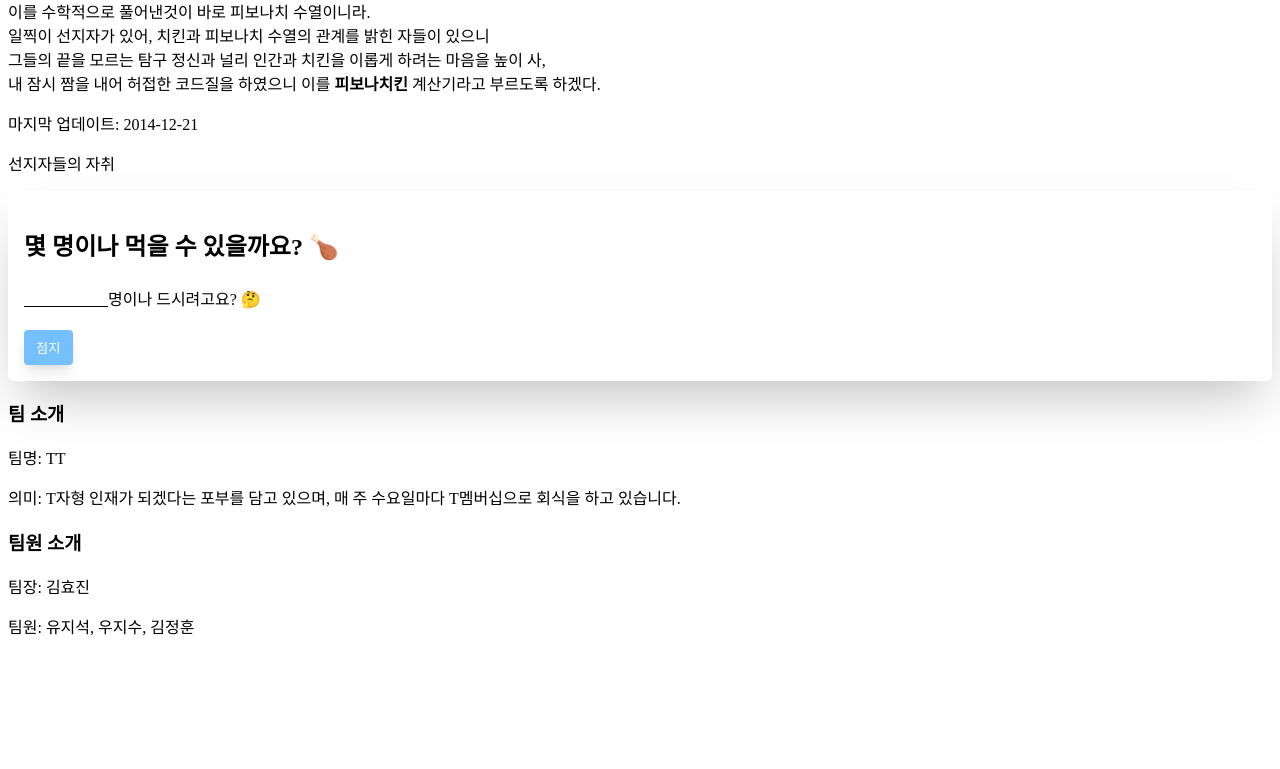
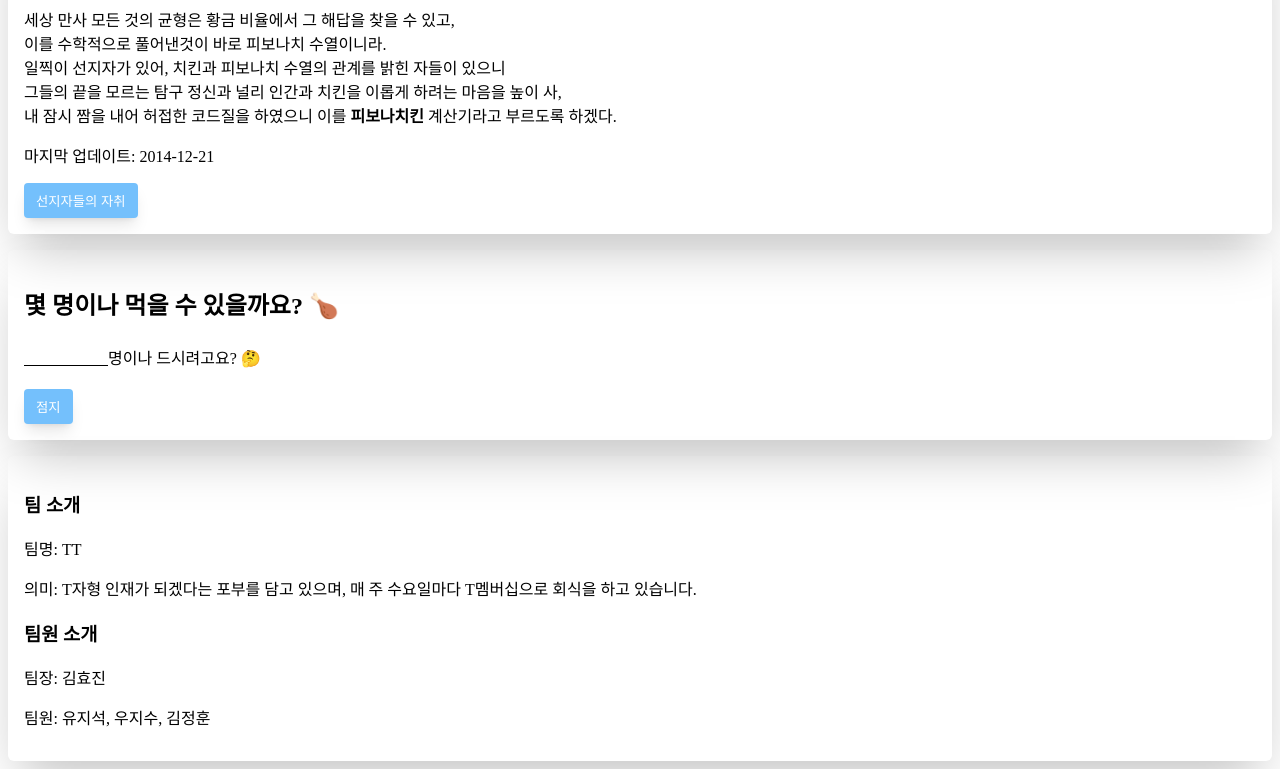
Before and after one commit to team-tt2/project-fc, a plain HTML site: page index.html in a window 1280 px wide. Shown: the part 173-942 px from the top of the page. Before the commit the page ends 827 px from the top, so only its background shows below. Drawn offline with Linux system fonts and the light colour scheme.

Commit message:
fix: edit HTML class

```diff
--- a/index.html
+++ b/index.html
@@ -11,6 +11,7 @@
 　 人＿_/ー┬ 个-､＿_,,..　‐'´ 〃`ァーｧー＼
 . /　　　|／　|::::::|､　　　　　　　〃　/:::::/ 　　　ヽ
 /　　　｜ 　 |::::::|＼､_________／' 　 /:::::/〃 -->
+
 <head>
   <meta charset="UTF-8" />
   <meta http-equiv="X-UA-Compatible" content="IE=edge" />
@@ -19,6 +20,7 @@
   <title>치킨먹자 🍗</title>
   <script src="public/main.js"></script>
 </head>
+
 <body>
 
   <!-- header -->
@@ -27,21 +29,16 @@
       <div class="left-side"><a href="/">피보나치킨</a></div>
       <div class="right-side">
         <a href="https://github.com/team-tt2/project-fc" target="_blank">
-            <svg
-              xmlns="http://www.w3.org/2000/svg"
-              width="24"
-              height="24"
-              viewBox="0 0 24 24"
-            >
+          <svg xmlns="http://www.w3.org/2000/svg" width="24" height="24" viewBox="0 0 24 24">
             <path
-                d="M12 0c-6.626 0-12 5.373-12 12 0 5.302 3.438 9.8 8.207 11.387.599.111.793-.261.793-.577v-2.234c-3.338.726-4.033-1.416-4.033-1.416-.546-1.387-1.333-1.756-1.333-1.756-1.089-.745.083-.729.083-.729 1.205.084 1.839 1.237 1.839 1.237 1.07 1.834 2.807 1.304 3.492.997.107-.775.418-1.305.762-1.604-2.665-.305-5.467-1.334-5.467-5.931 0-1.311.469-2.381 1.236-3.221-.124-.303-.535-1.524.117-3.176 0 0 1.008-.322 3.301 1.23.957-.266 1.983-.399 3.003-.404 1.02.005 2.047.138 3.006.404 2.291-1.552 3.297-1.23 3.297-1.23.653 1.653.242 2.874.118 3.176.77.84 1.235 1.911 1.235 3.221 0 4.609-2.807 5.624-5.479 5.921.43.372.823 1.102.823 2.222v3.293c0 .319.192.694.801.576 4.765-1.589 8.199-6.086 8.199-11.386 0-6.627-5.373-12-12-12z"
-              />
+              d="M12 0c-6.626 0-12 5.373-12 12 0 5.302 3.438 9.8 8.207 11.387.599.111.793-.261.793-.577v-2.234c-3.338.726-4.033-1.416-4.033-1.416-.546-1.387-1.333-1.756-1.333-1.756-1.089-.745.083-.729.083-.729 1.205.084 1.839 1.237 1.839 1.237 1.07 1.834 2.807 1.304 3.492.997.107-.775.418-1.305.762-1.604-2.665-.305-5.467-1.334-5.467-5.931 0-1.311.469-2.381 1.236-3.221-.124-.303-.535-1.524.117-3.176 0 0 1.008-.322 3.301 1.23.957-.266 1.983-.399 3.003-.404 1.02.005 2.047.138 3.006.404 2.291-1.552 3.297-1.23 3.297-1.23.653 1.653.242 2.874.118 3.176.77.84 1.235 1.911 1.235 3.221 0 4.609-2.807 5.624-5.479 5.921.43.372.823 1.102.823 2.222v3.293c0 .319.192.694.801.576 4.765-1.589 8.199-6.086 8.199-11.386 0-6.627-5.373-12-12-12z" />
           </svg>
         </a>
       </div>
     </div>
   </header>
   <div class="introduce">
+    <div class="container">
       <h1>FibonaChicken</h1>
       <p>
         세상 만사 모든 것의 균형은 황금 비율에서 그 해답을 찾을 수 있고,<br>
@@ -51,8 +48,11 @@
         내 잠시 짬을 내어 허접한 코드질을 하였으니 이를 <strong>피보나치킨</strong> 계산기라고 부르도록 하겠다.<br>
       </p>
       <p>마지막 업데이트: 2014-12-21</p>
+      <div class="btn-wrap">
+        <button type="button">선지자들의 자취</button>
       </div>
-  <div class="btn">선지자들의 자취</div>
+    </div>
+  </div>
 
   <!-- predict section -->
   <section class="predict">
@@ -72,6 +72,7 @@
   </section>
 
   <div class="team">
+    <div class="container">
     <div class="team-name">
       <h3>팀 소개</h3>
       <p>팀명: TT</p>
@@ -85,5 +86,7 @@
       <p>팀원: 유지석, 우지수, 김정훈</p>
     </div>
   </div>
+  </div>
 </body>
+
 </html>
--- a/public/style.css
+++ b/public/style.css
@@ -13,7 +13,9 @@ header .container {
   border-radius: 6px;
 }
 
-.predict .container {
+.predict .container,
+.introduce .container,
+.team .container {
   max-width: 1280px;
   margin-inline: auto;
   padding: 1rem;
@@ -36,7 +38,8 @@ header .container {
   width: 80px;
 }
 
-.predict .btn-wrap button {
+.predict .btn-wrap button,
+.introduce .btn-wrap button {
   border: none;
   outline: none;
   padding: 0.5rem 0.75rem;
@@ -48,7 +51,8 @@ header .container {
   transition: background-color 0.5s ease-in-out;
 }
 
-.predict .btn-wrap button:hover {
+.predict .btn-wrap button:hover,
+.introduce .btn-wrap button:hover {
   background-color: #4dabf7;
 }
 
```
Lines whose indentation alone changed are shown as unchanged.
